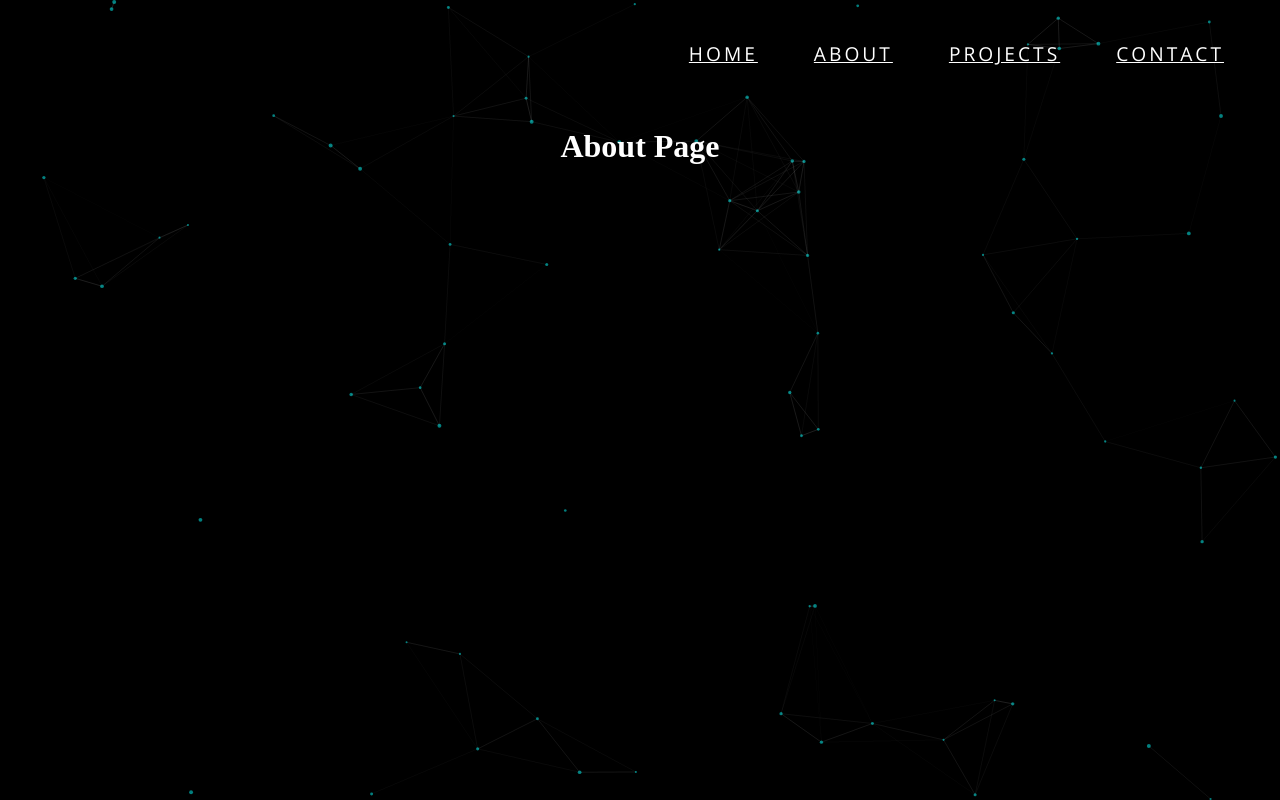
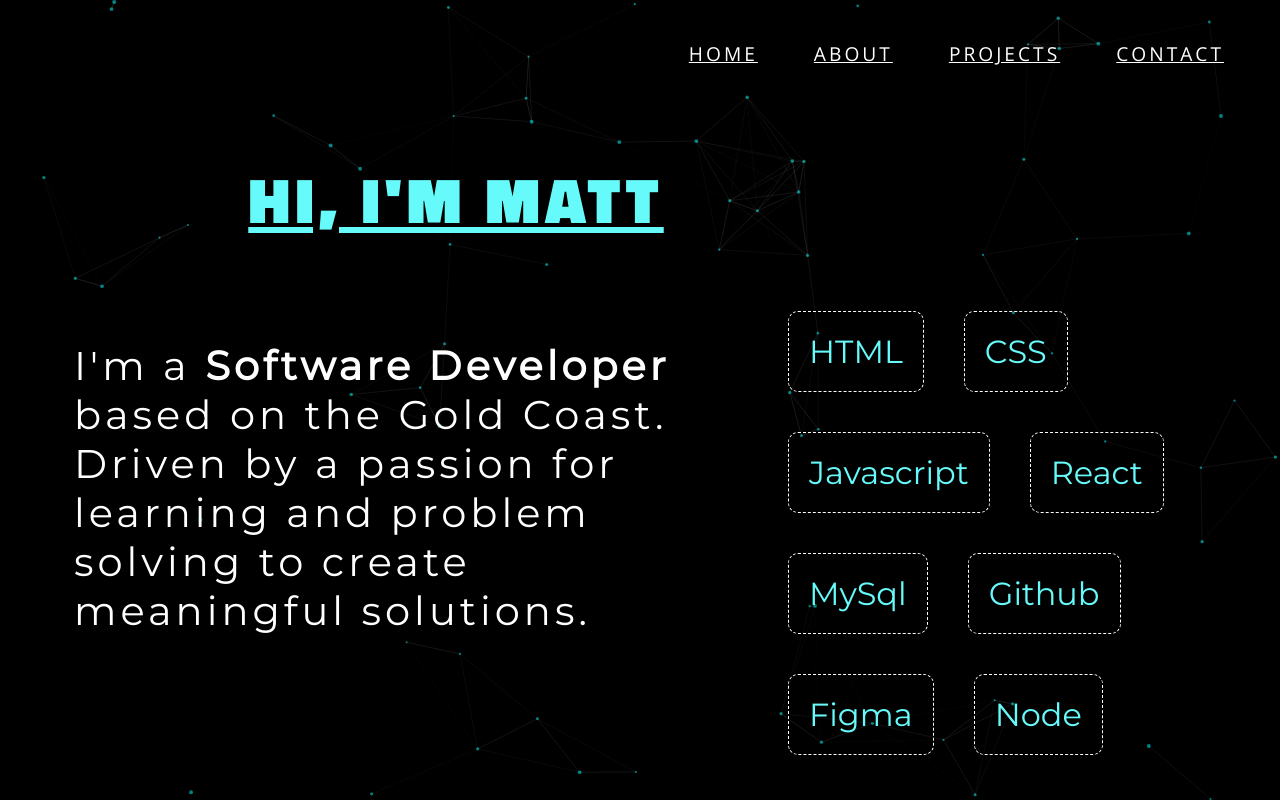
Before and after one commit to matt-radich/Portfolio, a React (Create React App) app in the folder portfolio/: page /about in a window 1280 px wide. Built offline with nearby package versions, Linux system fonts and the light colour scheme.

Commit message:
about page set up

```diff
--- a/portfolio/public/index.html
+++ b/portfolio/public/index.html
@@ -7,6 +7,7 @@
     <link rel="preconnect" href="https://fonts.gstatic.com" crossorigin>
     <link href="https://fonts.googleapis.com/css2?family=Open+Sans&display=swap" rel="stylesheet">
     <link href="https://fonts.googleapis.com/css2?family=Titillium+Web:wght@900&display=swap" rel="stylesheet">
+    <link href="https://fonts.googleapis.com/css2?family=Montserrat&family=Open+Sans&display=swap" rel="stylesheet">
     <link rel="stylesheet" href="https://cdnjs.cloudflare.com/ajax/libs/font-awesome/6.2.1/css/all.min.css" integrity="sha512-MV7K8+y+gLIBoVD59lQIYicR65iaqukzvf/nwasF0nqhPay5w/9lJmVM2hMDcnK1OnMGCdVK+iQrJ7lzPJQd1w==" crossorigin="anonymous" referrerpolicy="no-referrer" />
     <title>Matt-Radich</title>
   </head>
--- a/portfolio/src/components/About.jsx
+++ b/portfolio/src/components/About.jsx
@@ -3,7 +3,33 @@ import '../css/about.css'
 
 function About () {
   return (
-    <h1 className="about-title">About Page</h1>
+    <>
+    <h1 className="nameTitle"><u>HI, I'M MATT</u></h1>
+
+    <div className="aboutContainer">
+      <div className="aboutText">
+        <p>I'm a <b>Software Developer</b> based on the Gold Coast.<br/>
+        Driven by a passion for learning and problem solving to create
+        meaningful solutions.
+        </p>
+      </div>
+
+
+
+      <div className="skills">
+        <div className="skill">HTML</div>
+        <div className="skill">CSS</div>
+        <div className="skill">Javascript</div>
+        <div className="skill">React</div>
+        <div className="skill">MySql</div>
+        <div className="skill">Github</div>
+        <div className="skill">Figma</div>
+        <div className="skill">Node</div>
+      </div>
+    </div>
+
+
+    </>
   )
 }
 
--- a/portfolio/src/css/about.css
+++ b/portfolio/src/css/about.css
@@ -1,4 +1,53 @@
-.about-title {
+.nameTitle {
   color: white;
   text-align: center;
+  color: #66fafa;
+  font-family: 'Titillium Web', sans-serif;
+  font-size: 4rem;
+  letter-spacing: 5px;
+  animation: 1s slidein-left;
+  margin-left: 200px;
+  width: 40%;
 }
+.aboutContainer {
+  height: 100%;
+  width: 100%;
+  display: flex;
+  justify-content: space-evenly;
+}
+.aboutText {
+  display: flex;
+  width: 50%;
+  color: white;
+  height: 100%;
+  font-size: 2.5rem;
+  font-family: 'Montserrat', sans-serif;
+  padding: 10px;
+  letter-spacing: 4px;
+}
+.skills {
+  width: 35%;
+  height: 100%;
+  display: flex;
+  flex-wrap: wrap;
+  flex-direction: row;
+  font-family: 'Montserrat', sans-serif;
+}
+.skill {
+  border: 1px dashed white;
+  text-align: center;
+  width: fit-content;
+  height: fit-content;
+  font-size: 2rem;
+  display: flex;
+  padding: 20px;
+  margin: 20px;
+  border-radius: 10px;
+  color: #66fafa;
+}
+.heading {
+  color: white;
+  display: flex;
+  align-self: center;
+  justify-self: center;
+}
--- a/portfolio/src/css/contact.css
+++ b/portfolio/src/css/contact.css
@@ -5,7 +5,7 @@
 #contact {
   color: #66fafa;
   font-family: 'Titillium Web', sans-serif;
-  animation: 2s slidein-right;
+  animation: 1s slidein-left;
   font-size: 4rem;
 }
 .formContainer {
```
